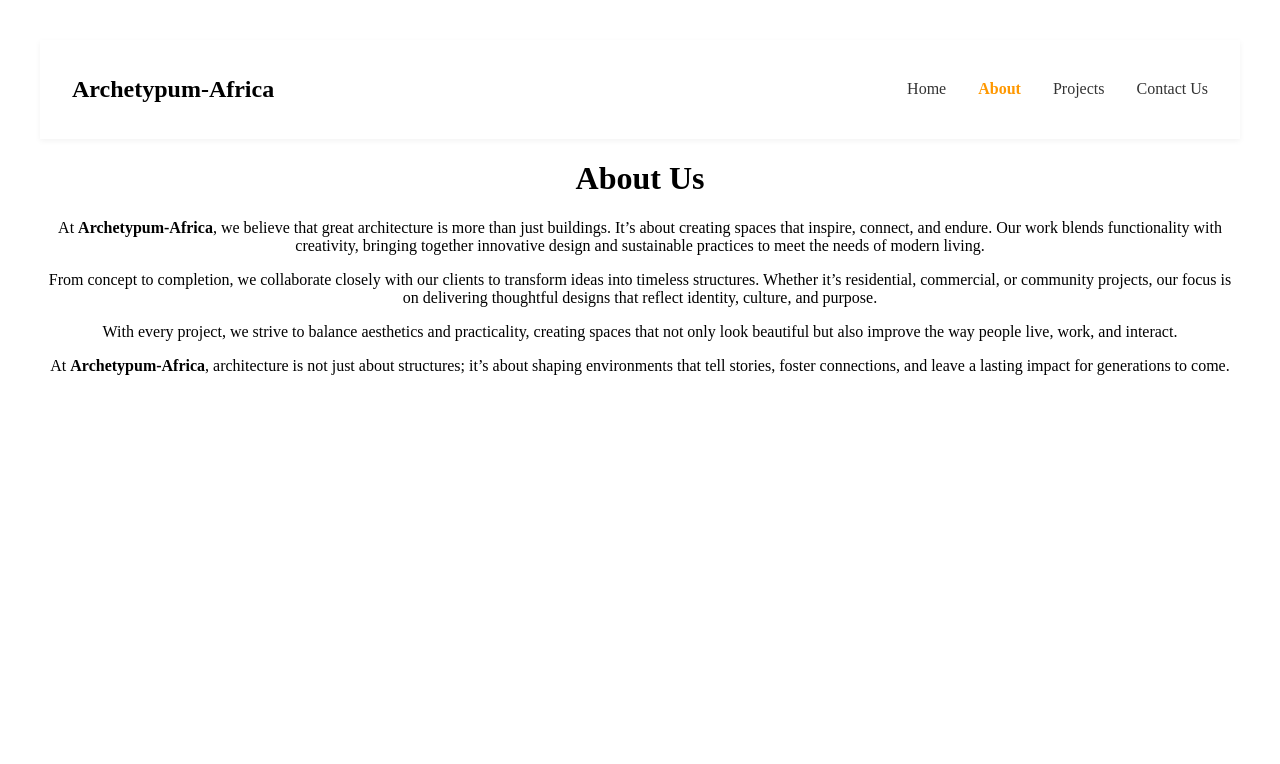
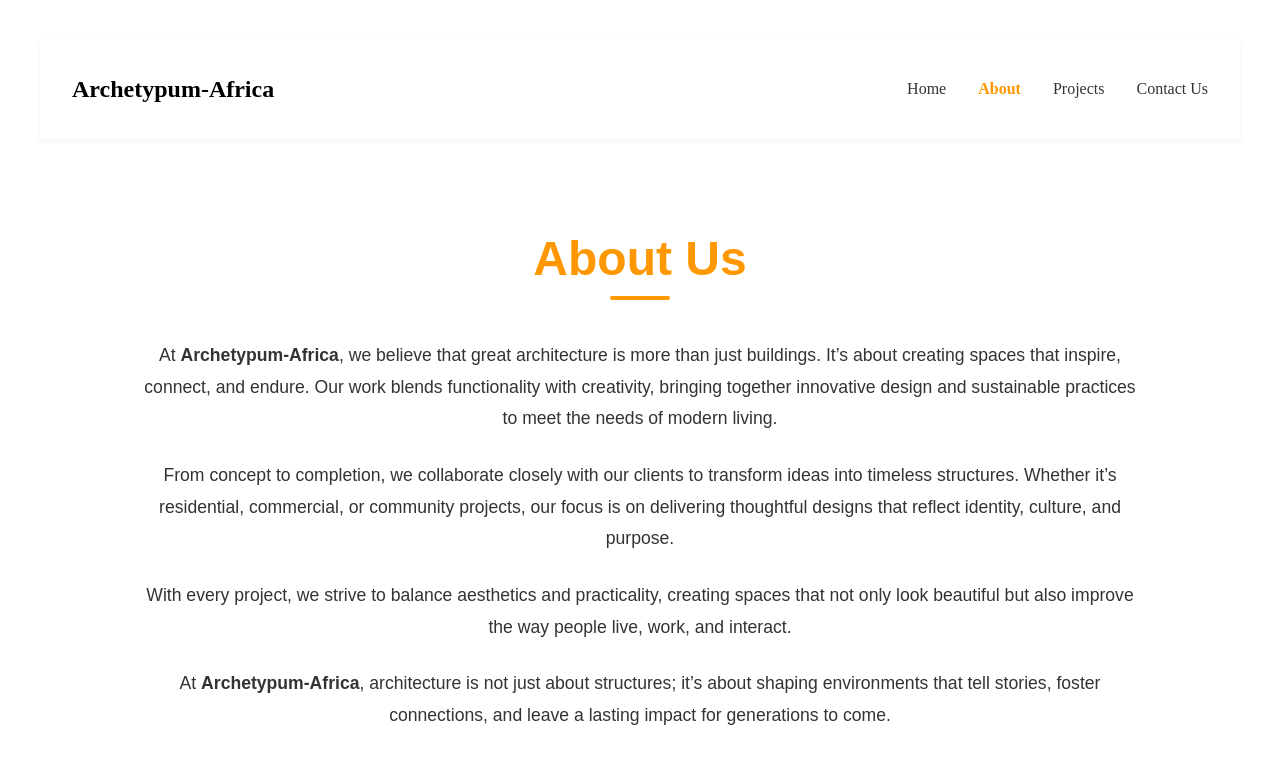
Before and after one commit to monalisasabina/archetypum-frontend, a React (Vite) app: page /about in a window 1280 px wide. Shown: the top 764 px of the page. Built offline with nearby package versions, Linux system fonts and the light colour scheme.

Commit message:
about and redirects

```diff
--- a/src/Pages/About.css
+++ b/src/Pages/About.css
@@ -0,0 +1,37 @@
+.about-wrapper {
+  background-color: #ffffff;
+  padding: 60px 20px;
+  max-width: 1000px;
+  margin: 0 auto;
+  font-family: 'Poppins', sans-serif;
+  color: #333;
+}
+
+.about-container h1 {
+  color: #ff9800;
+  font-size: 3rem;
+  text-align: center;
+  margin-bottom: 40px;
+  position: relative;
+}
+
+.about-container h1::after {
+  content: "";
+  display: block;
+  width: 60px;
+  height: 4px;
+  background-color: #ff9800;
+  margin: 10px auto 0;
+  border-radius: 2px;
+}
+
+.about-content p {
+  font-size: 1.1rem;
+  line-height: 1.8;
+  margin-bottom: 25px;
+}
+
+.highlight {
+  color: #ff9800;
+  font-weight: 600;
+}
--- a/src/Pages/About.jsx
+++ b/src/Pages/About.jsx
@@ -1,7 +1,10 @@
+import "./About.css"
+
 function About(){
     return(
-        <div>
+        <div className="about-wrapper">
             <div className="about-container">
+
                 <h1>About Us</h1>
 
             </div>
```
Also changed, not shown: 1 other file (tests, documents, lock files or other folders).
